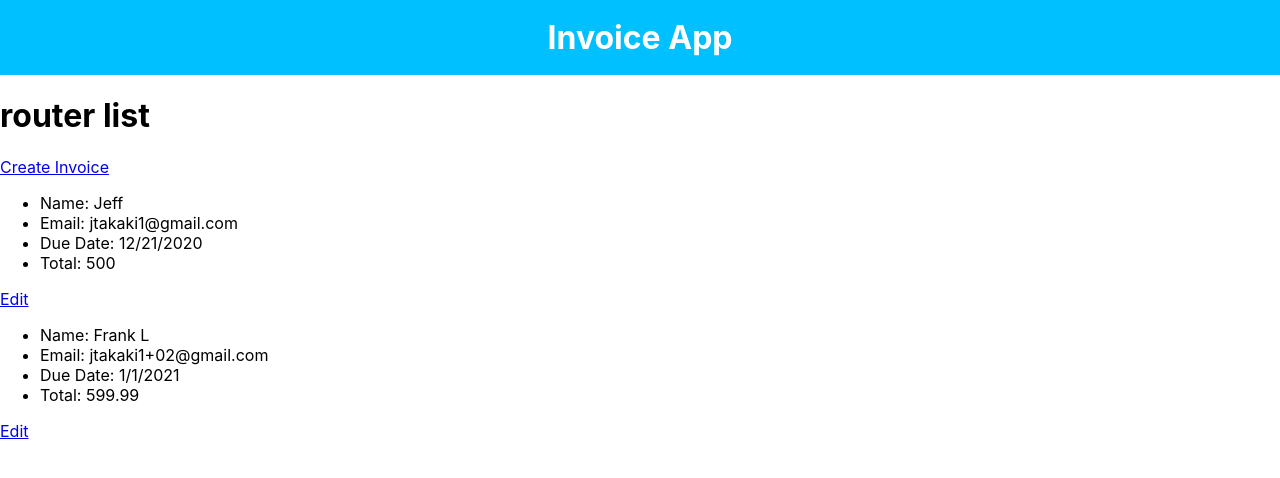
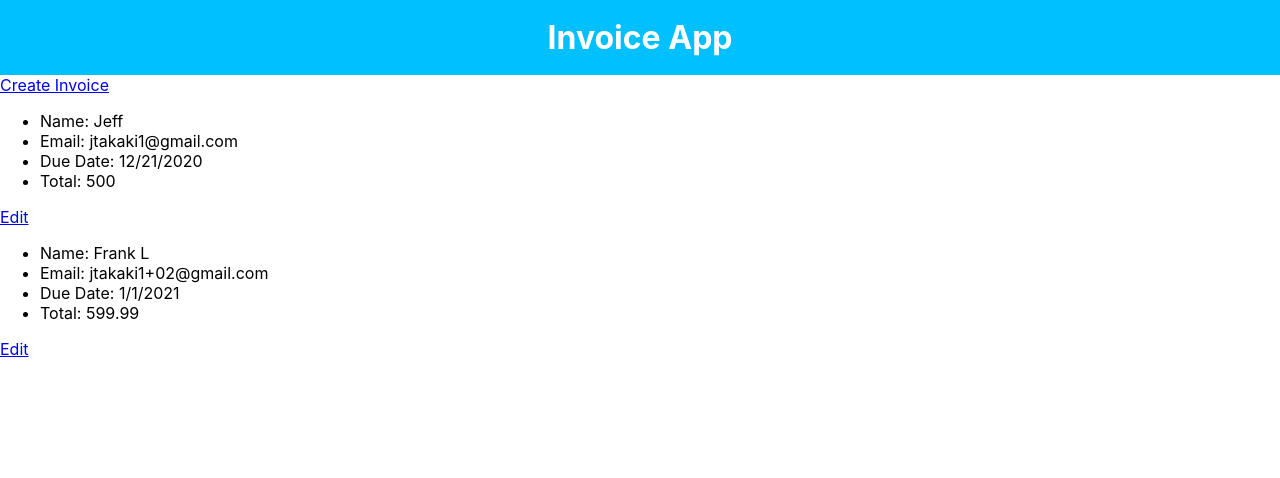
Before and after one commit to jeffreytakaki/sh-invoices, a React (Create React App) app: page /list-view in a window 1280 px wide. Shown: the top 478 px of the page. Built offline with nearby package versions, Linux system fonts and the light colour scheme.

Commit message:
clean up

```diff
--- a/src/App.js
+++ b/src/App.js
@@ -9,8 +9,6 @@ import {
 import { Header } from './components/Header'
 import  { Invoices } from './components/Invoices'
 import  { CreateEditInvoice } from './components/Invoice/CreateEditInvoice'
-
-
 
 function App() {
     const initial = [
@@ -37,8 +35,6 @@ function App() {
     const [invoices, setInvoices] = useState(initial);
 
     const addInvoice = (invoice) => {
-        // setInvoices([...invoices, invoice])
-
         setInvoices(invoices.concat(invoice))
     }
 
@@ -49,11 +45,9 @@ function App() {
     }
 
     const deleteInvoice = (invoices, index) => {
-        console.log('delete index ->', index);
         let newArray = [...invoices]
         newArray.splice(index, 1)
         setInvoices(newArray)
-
     }
 
     return (
@@ -62,7 +56,6 @@ function App() {
         <Router>
             <Switch>
                 <Route path="/list-view">
-                    <h1>router list</h1>
                     <Invoices invoices={invoices}/>
                 </Route>
                 <Route path="/create">
```
